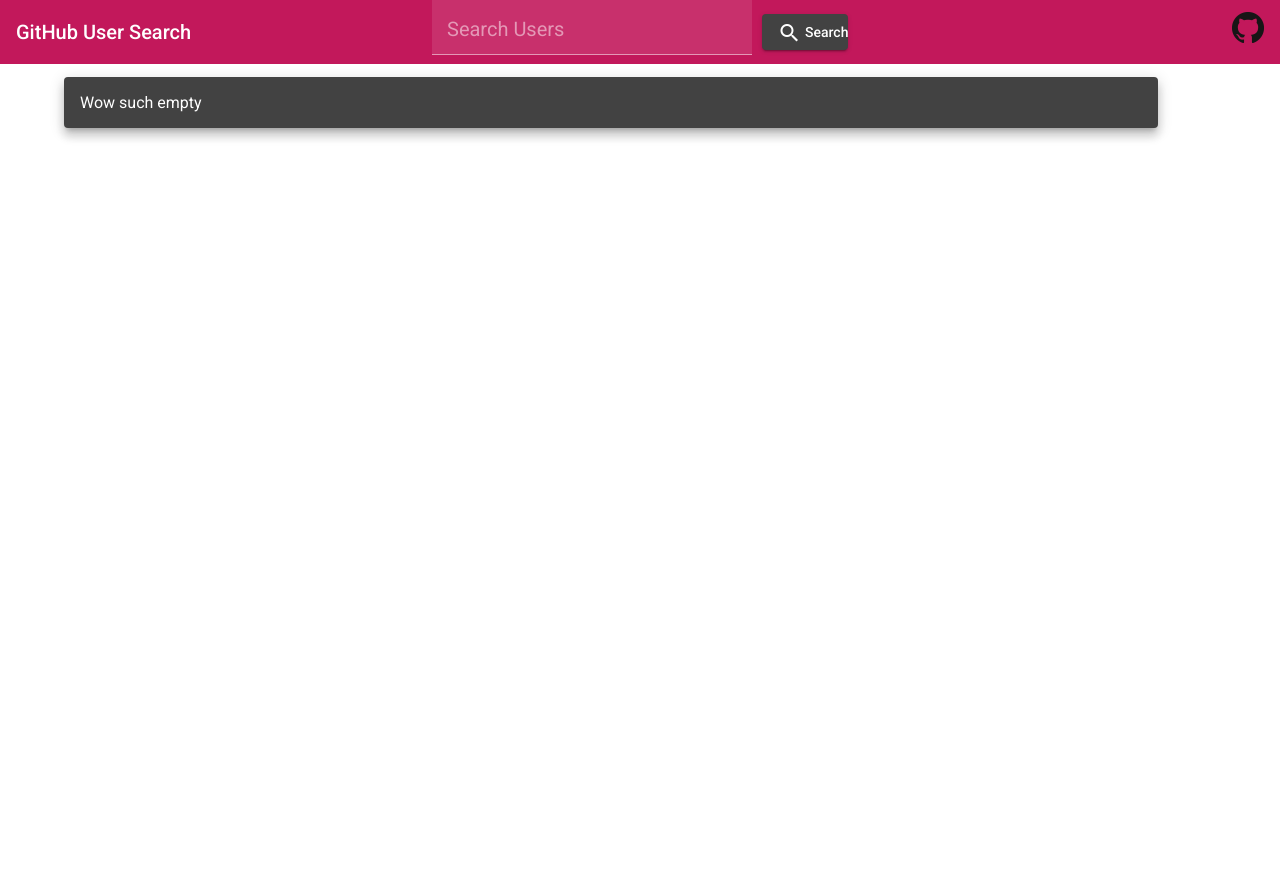
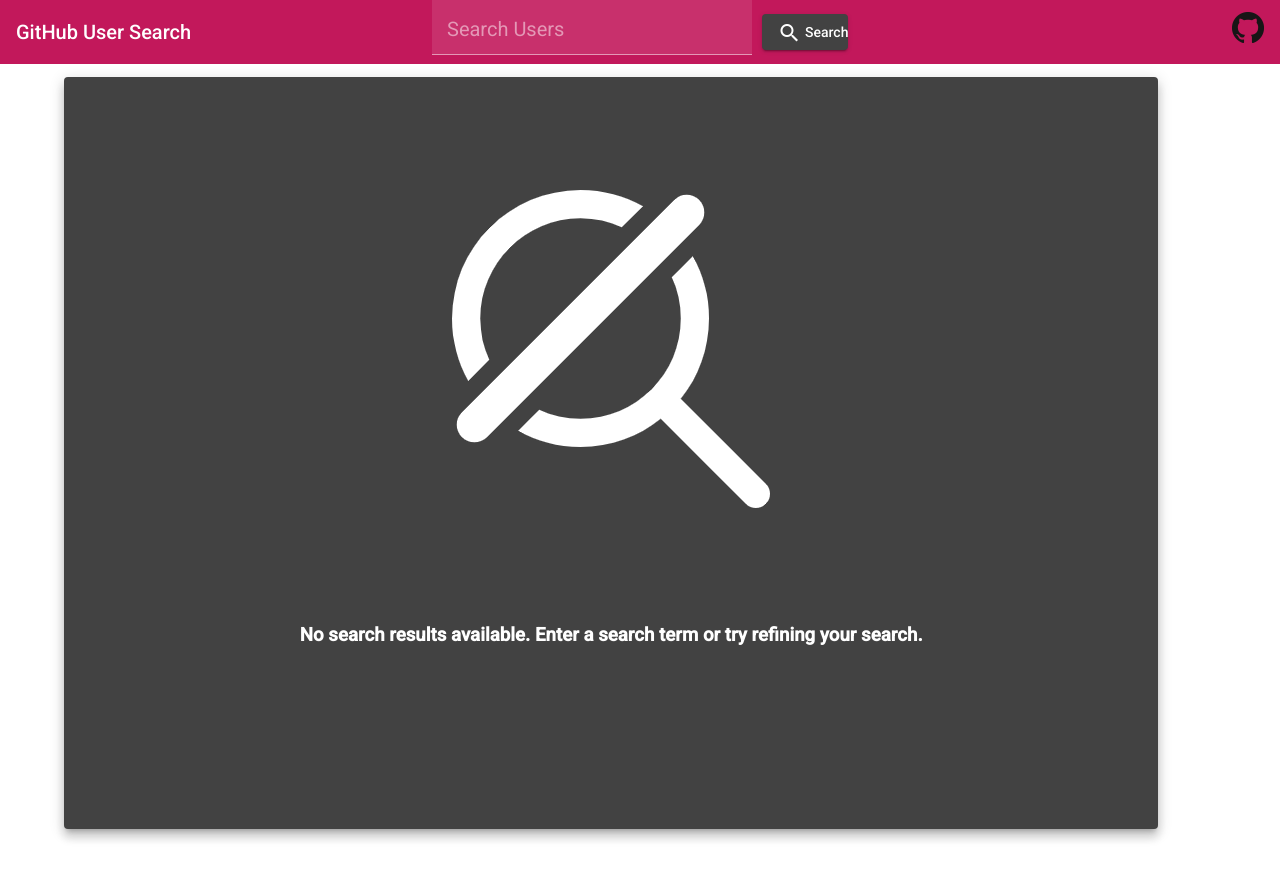
Before and after one commit to jsec/github-user-search, an Angular app: page / in a window 1280 px wide. Before the commit the page ends 800 px from the top, so only its background shows below. Built offline with nearby package versions, Linux system fonts and the light colour scheme.

Commit message:
add empty state for search results component

```diff
--- a/src/app/app.component.scss
+++ b/src/app/app.component.scss
@@ -1,10 +1,10 @@
 .container {
+  height: 100%;
   padding-left: 5%;
   padding-right: 5%;
   padding-top: 1%;
   display: grid;
   grid-template-columns: 95%;
-  grid-template-rows: auto auto;
   grid-column-gap: 20px;
   gap: 20px 20px;
   justify-items: stretch;
@@ -13,3 +13,7 @@
 .content {
   height: 100%;
 }
+
+search-results {
+  height: 100%;
+}
--- a/src/app/components/search-results/search-results.component.html
+++ b/src/app/components/search-results/search-results.component.html
@@ -21,7 +21,8 @@
 </ng-template>
 
 <ng-template #emptyMessage>
-  <div>
-    Wow such empty
+  <div class="empty-message">
+    <img src="assets/img/no-results-icon.png">
+    <h3>No search results available. Enter a search term or try refining your search.</h3>
   </div>
 </ng-template>
--- a/src/app/components/search-results/search-results.component.scss
+++ b/src/app/components/search-results/search-results.component.scss
@@ -1,3 +1,7 @@
+mat-card {
+  height: 90%;
+}
+
 .search-result-navigation {
   width: 100%;
   display: flex;
@@ -23,6 +27,7 @@
 
 .user-list {
   width: 100%;
+  height: 75%;
   display: grid;
   grid-template-columns: repeat(5, 1fr);
   grid-auto-rows: 2fr;
@@ -35,3 +40,10 @@
 .pagination-link {
   cursor: pointer;
 }
+
+.empty-message {
+  width: 100%;
+  display: flex;
+  flex-direction: column;
+  align-items: center;
+}
```
Also changed, not shown: src/assets/img/no-results-icon.png (added).
